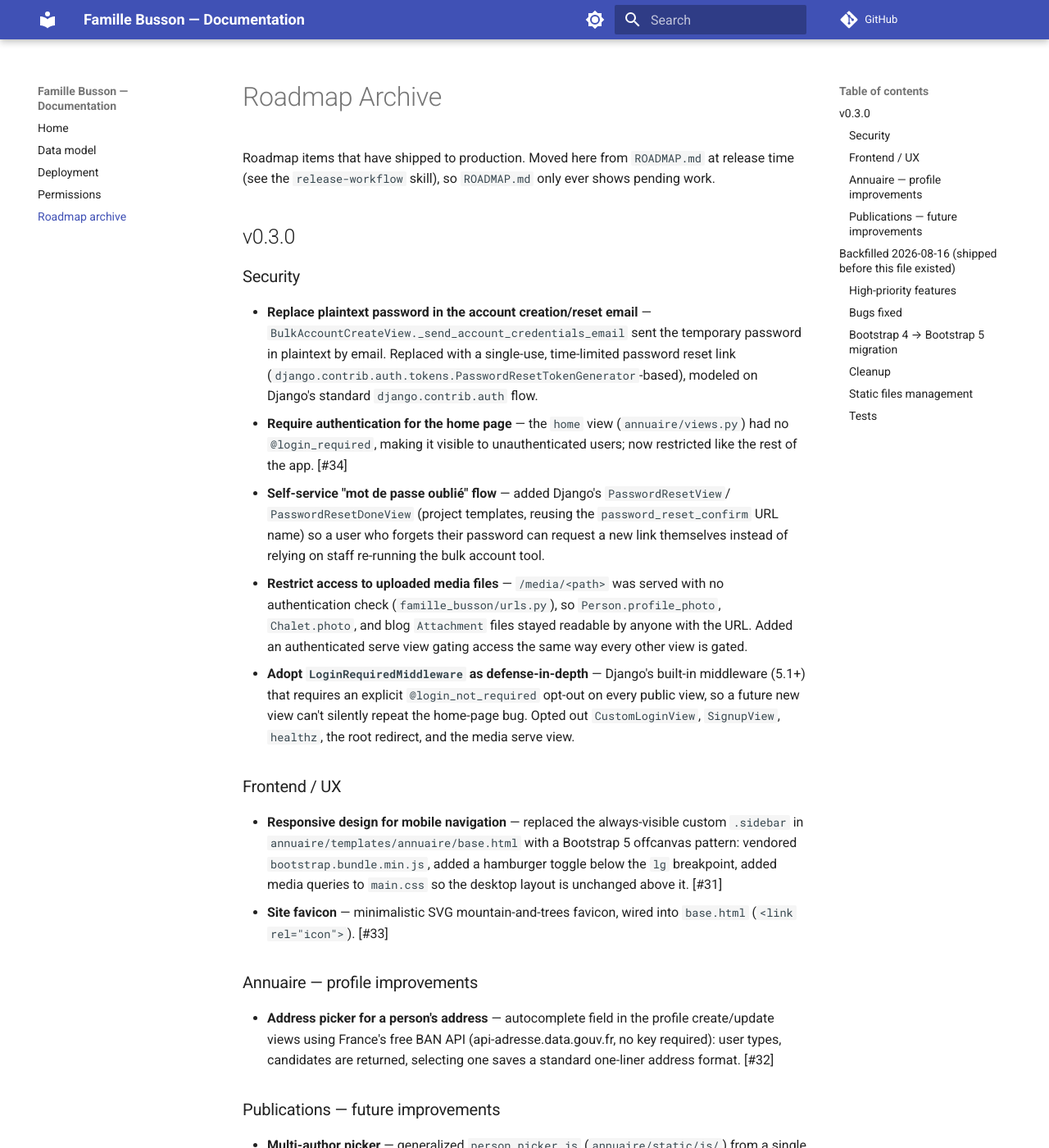
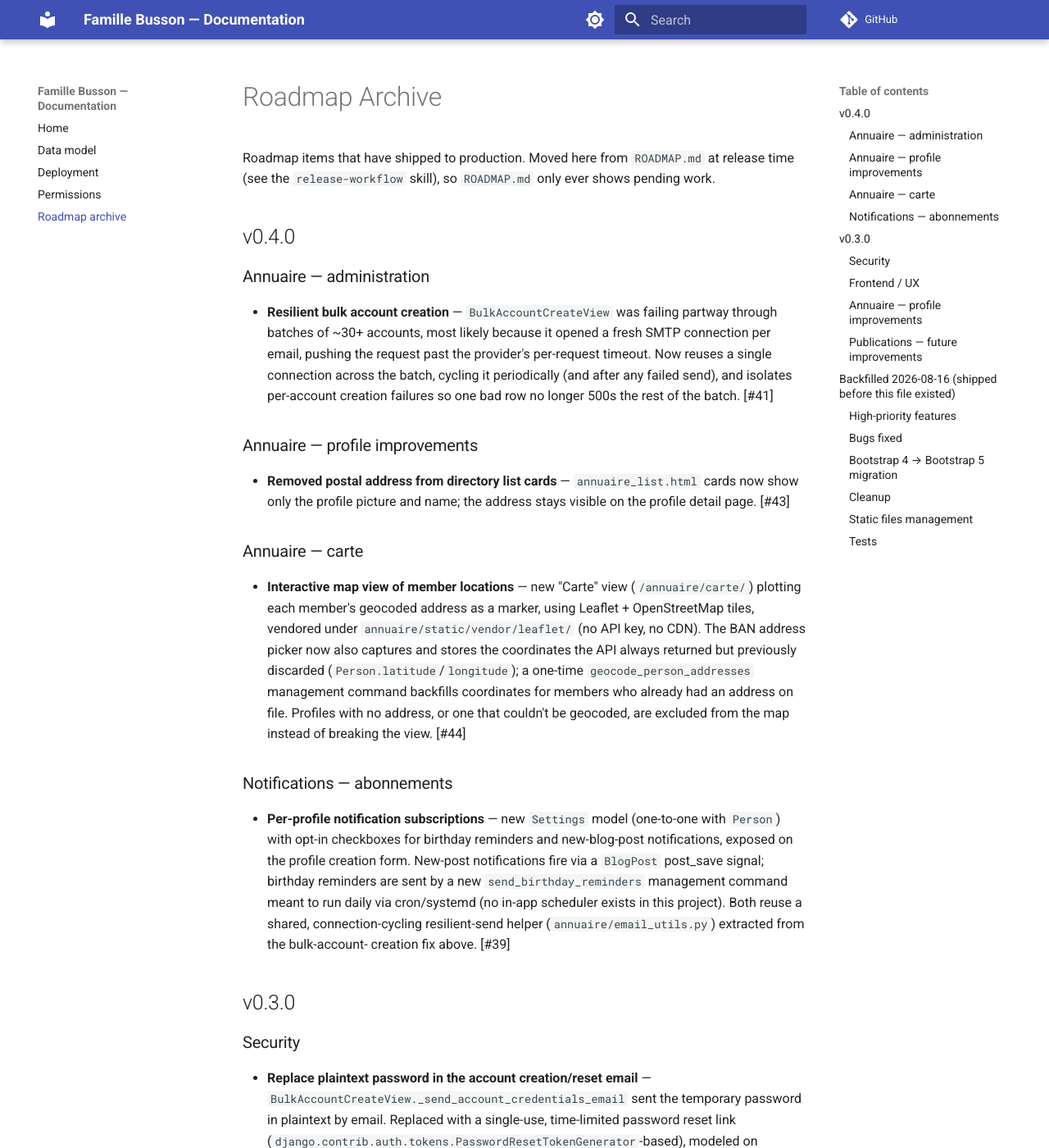
Before and after one commit to reboulip/famille-busson, an MkDocs documentation site: the page built from docs/ROADMAP_ARCHIVE.md, in a window 1280 px wide and 1400 px high. Shown: the whole window at 82% size. Built offline with MkDocs 1.6.1 and Material for MkDocs 9.7.7, drawn with Linux system fonts in a browser that asks for light colours; comment, search, counter and statistics services are not loaded.

```diff
--- a/docs/ROADMAP_ARCHIVE.md
+++ b/docs/ROADMAP_ARCHIVE.md
@@ -2,6 +2,41 @@
 
 Roadmap items that have shipped to production. Moved here from `ROADMAP.md` at release
 time (see the `release-workflow` skill), so `ROADMAP.md` only ever shows pending work.
+
+## v0.4.0
+
+### Annuaire — administration
+- **Resilient bulk account creation** — `BulkAccountCreateView` was failing partway
+  through batches of ~30+ accounts, most likely because it opened a fresh SMTP
+  connection per email, pushing the request past the provider's per-request timeout.
+  Now reuses a single connection across the batch, cycling it periodically (and after
+  any failed send), and isolates per-account creation failures so one bad row no longer
+  500s the rest of the batch. [#41]
+
+### Annuaire — profile improvements
+- **Removed postal address from directory list cards** — `annuaire_list.html` cards now
+  show only the profile picture and name; the address stays visible on the profile
+  detail page. [#43]
+
+### Annuaire — carte
+- **Interactive map view of member locations** — new "Carte" view (`/annuaire/carte/`)
+  plotting each member's geocoded address as a marker, using Leaflet + OpenStreetMap
+  tiles, vendored under `annuaire/static/vendor/leaflet/` (no API key, no CDN). The BAN
+  address picker now also captures and stores the coordinates the API always returned
+  but previously discarded (`Person.latitude`/`longitude`); a one-time
+  `geocode_person_addresses` management command backfills coordinates for members who
+  already had an address on file. Profiles with no address, or one that couldn't be
+  geocoded, are excluded from the map instead of breaking the view. [#44]
+
+### Notifications — abonnements
+- **Per-profile notification subscriptions** — new `Settings` model (one-to-one with
+  `Person`) with opt-in checkboxes for birthday reminders and new-blog-post
+  notifications, exposed on the profile creation form. New-post notifications fire via a
+  `BlogPost` post_save signal; birthday reminders are sent by a new
+  `send_birthday_reminders` management command meant to run daily via cron/systemd (no
+  in-app scheduler exists in this project). Both reuse a shared, connection-cycling
+  resilient-send helper (`annuaire/email_utils.py`) extracted from the bulk-account-
+  creation fix above. [#39]
 
 ## v0.3.0
 
--- a/pyproject.toml
+++ b/pyproject.toml
@@ -1,6 +1,6 @@
 [project]
 name = "famille-busson"
-version = "0.3.0"
+version = "0.4.0"
 description = "Add your description here"
 readme = "README.md"
 requires-python = ">=3.13"
```
Also changed, not shown: ROADMAP.md (+0 -44 lines).
